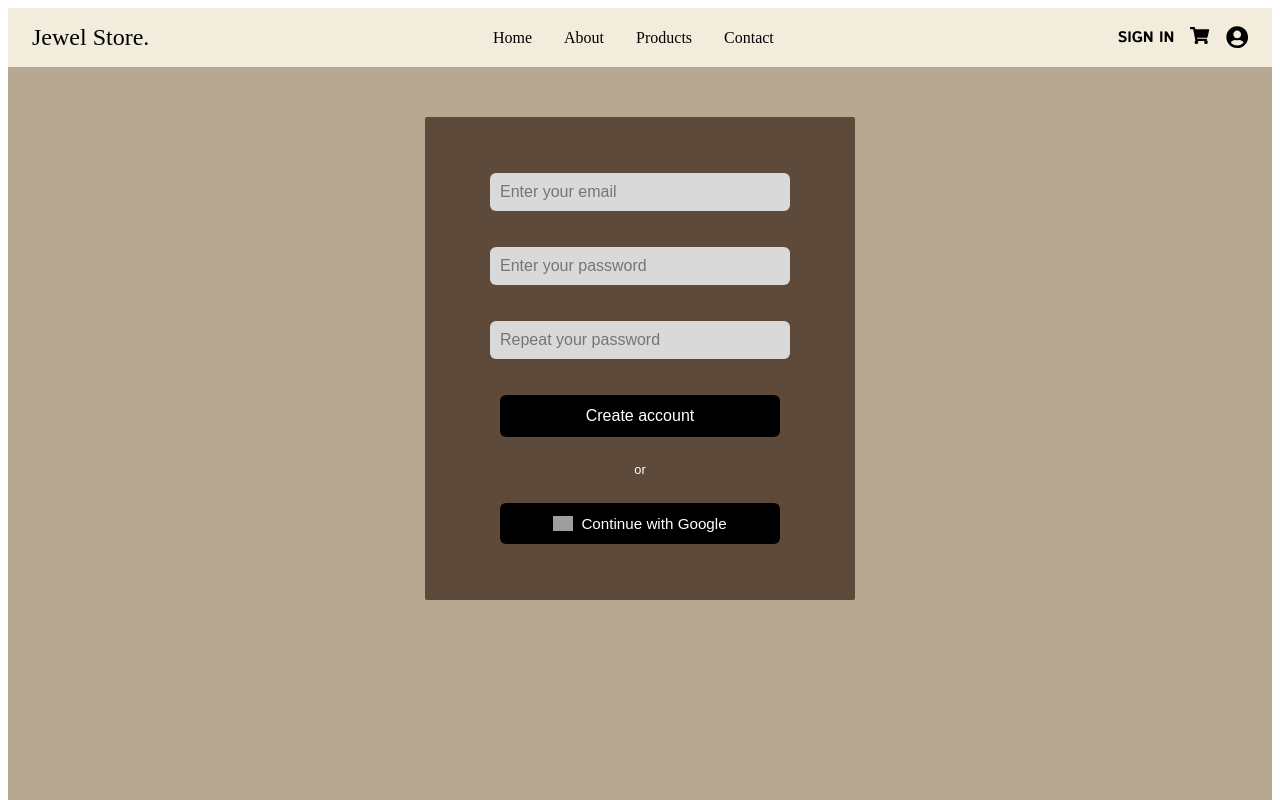
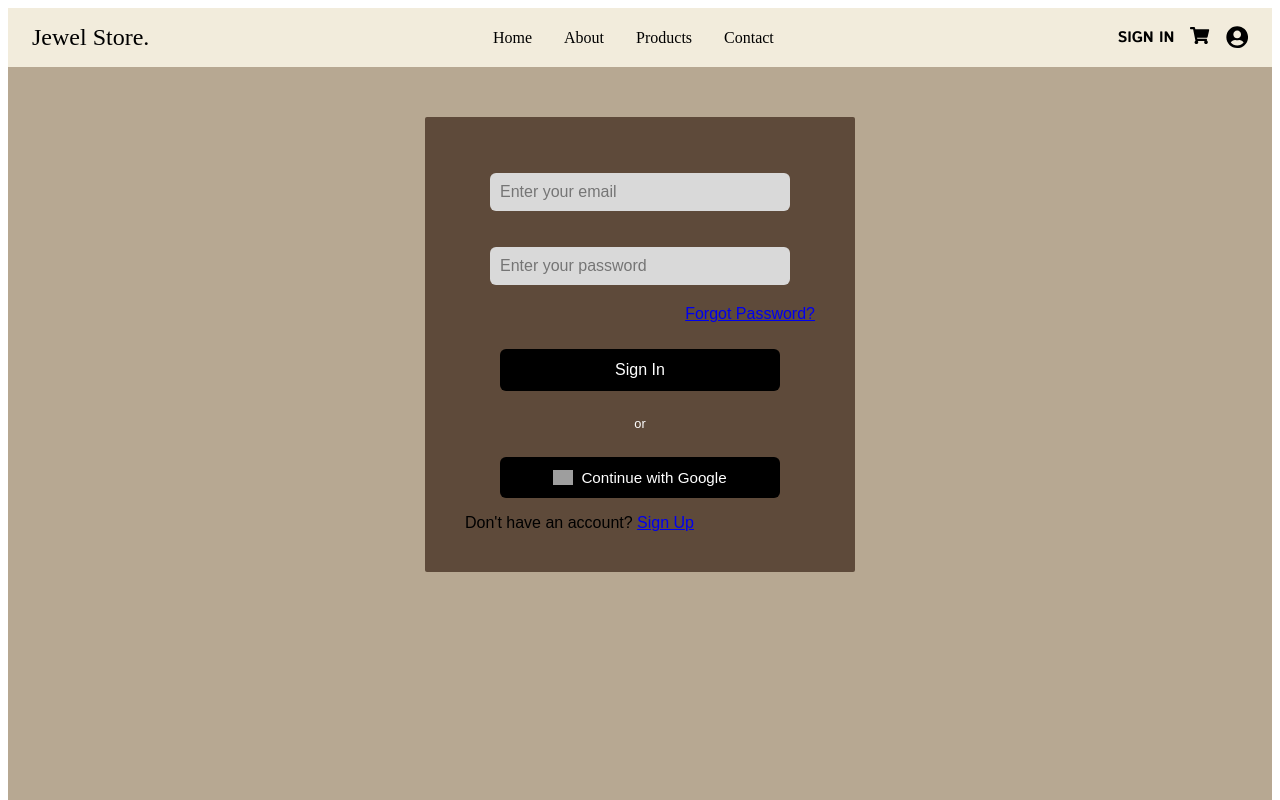
Before and after one commit to phemelomakgopa/Jewel-eStore, a React (Create React App) app in the folder client/: page /signin in a window 1280 px wide. Shown: the top 800 px of the page. Built offline with nearby package versions, Linux system fonts and the light colour scheme; grey boxes are pictures that could not be loaded; a web font is replaced by a local one.

Commit message:
updated the signIn Page, removed the repeat password, inserted the forgot password? (If user forgot their password) and don't have an Account (for new users) and

```diff
--- a/client/src/components/SignIn.css
+++ b/client/src/components/SignIn.css
@@ -2,10 +2,8 @@
 .signup-page {
   background-color: #b7a892; /* beige background */
   min-height: 100vh;
-  font-family: 'Arial', sans-serif;
+  font-family: "Arial", sans-serif;
 }
-
-
 
 /* Form container */
 .signup-container {
--- a/client/src/components/SignIn.jsx
+++ b/client/src/components/SignIn.jsx
@@ -1,85 +1,57 @@
 import React, { useState } from "react";
 import "./SignIn.css";
-import { getAuth, signInWithPopup, GoogleAuthProvider, createUserWithEmailAndPassword } from "firebase/auth";
-import { useNavigate } from "react-router-dom";
+import {
+  getAuth,
+  signInWithPopup,
+  GoogleAuthProvider,
+  signInWithEmailAndPassword,
+} from "firebase/auth";
+import { useNavigate, Link } from "react-router-dom";
 import { app } from "../config/firebaseConfig";
-import { saveUserToDB } from "../utils/saveUserToDB";
 import { adminEmail } from "../config/adminList";
 
-export default function SignUp() {
+export default function SignIn() {
   const navigate = useNavigate();
   const auth = getAuth(app);
   const provider = new GoogleAuthProvider();
 
   const [email, setEmail] = useState("");
   const [password, setPassword] = useState("");
-  const [repeatPassword, setRepeatPassword] = useState("");
 
-  // Google Sign-in
+  // Google Sign-In (optional, remove if not needed)
   const handleGoogleSignIn = async () => {
     try {
       const result = await signInWithPopup(auth, provider);
       const user = result.user;
-
-      // Save to DB
-      await saveUserToDB(user);
-
-      // Navigate
-      // After sign-in success:
-      if (adminEmail.includes(user.email)){
-        navigate("/admin");
-      }
-      else {
-        navigate("/");
-      }
-    }
-    catch (error) {
-      console.error("Google Sign-In failed", error);
+      navigate("/");
+    } catch (error) {
+      alert("Google Sign-In failed. Please try again.");
     }
   };
 
-  // Email Sign-up
-  const handleCreateAccount = async (e) => {
+  // Email Sign-In
+  const handleSignIn = async (e) => {
     e.preventDefault();
-
-    if (password !== repeatPassword) {
-      alert("Passwords do not match!");
-      return;
-    }
-
     try {
-      const { user } = await createUserWithEmailAndPassword(auth, email, password);
-
-      // Save to DB
-      await saveUserToDB(user);
-
-      // Navigate
-      if (adminEmail.includes(user.email)) {
-        navigate("/admin");
-      } else {
-        navigate("/");
-      }
-    }
-    catch (error)
-    {
-      console.error("Email sign-up failed:", error);
-      alert(error.message);
+      const { user } = await signInWithEmailAndPassword(auth, email, password);
+      // You can store/display user initial after this
+      navigate("/");
+    } catch (error) {
+      alert("Invalid email or password. Please try again.");
     }
   };
 
-
   return (
     <div className="signup-page">
-      {/* Sign Up Form */}
       <div className="signup-container">
-        <form className="signup-form" onSubmit={handleCreateAccount}>
+        <form className="signup-form" onSubmit={handleSignIn}>
           <input
             type="email"
             required
             placeholder="Enter your email"
             value={email}
             onChange={(e) => setEmail(e.target.value)}
-            />
+          />
 
           <input
             type="password"
@@ -87,18 +59,20 @@ export default function SignUp() {
             placeholder="Enter your password"
             value={password}
             onChange={(e) => setPassword(e.target.value)}
-            />
-
-          <input
-            type="password"
-            required
-            placeholder="Repeat your password"
-            value={repeatPassword}
-            onChange={(e) => setRepeatPassword(e.target.value)}
           />
 
+          <div
+            className="forgot-password"
+            style={{
+              textAlign: "right",
+              marginBottom: "10px",
+            }}
+          >
+            <Link to="/forgotpassword">Forgot Password?</Link>
+          </div>
+
           <button type="submit" className="create-account-btn">
-            Create account
+            Sign In
           </button>
 
           <div className="divider">or</div>
@@ -111,9 +85,13 @@ export default function SignUp() {
             <img
               src="https://fonts.gstatic.com/s/i/productlogos/googleg/v6/24px.svg"
               alt="Google logo"
+              style={{ width: 20, marginRight: 8 }}
             />
             Continue with Google
           </button>
+          <div className="signup-bottom">
+            Don't have an account? <Link to="/signup">Sign Up</Link>
+          </div>
         </form>
       </div>
     </div>
```
